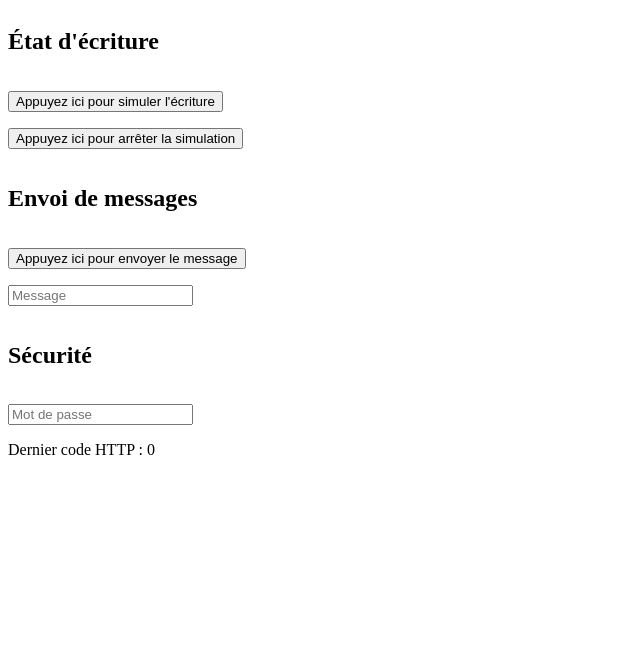
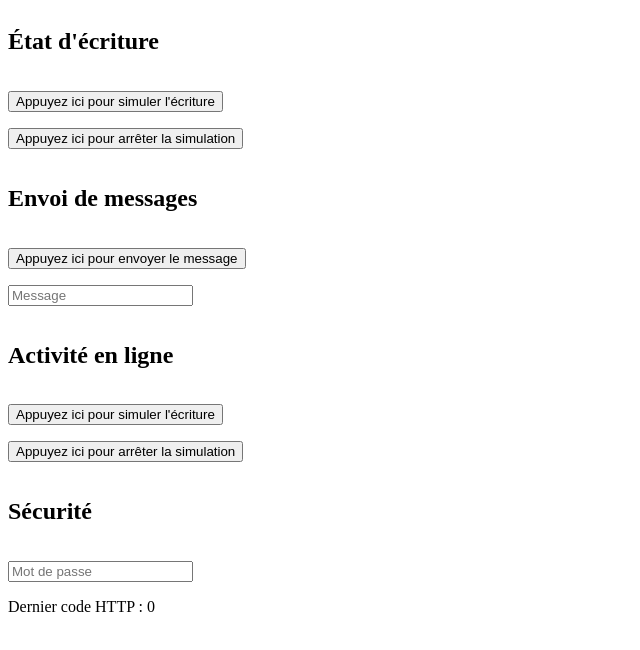
Before and after one commit to FlorianLeChat/Discord-Tunnel, a Next.js app in the folder src/main/ui/: page / in a window 1280 px wide. Shown: the top 650 px of the page, without its empty margins (0-640 px from the left). Built offline with nearby package versions, Linux system fonts and the light colour scheme.

Commit message:
Ajout des contrôles de présence côté front

```diff
--- a/src/main/ui/pages/index.tsx
+++ b/src/main/ui/pages/index.tsx
@@ -10,6 +10,7 @@ export default function Home()
 	const [ message, setMessage ] = useState( "" );
 	const [ password, setPassword ] = useState( "" );
 	const [ typingTimer, setTypingTimer ] = useState<NodeJS.Timer>();
+	const [ presenceTimer, setPresenceTimer ] = useState<NodeJS.Timer>();
 
 	const updatePassword = ( event: React.ChangeEvent<HTMLInputElement> ) =>
 	{
@@ -48,6 +49,33 @@ export default function Home()
 		}
 	};
 
+	// Permet de démarrer la simulation de présence.
+	const startPresence = () =>
+	{
+		const presence = () =>
+		{
+			fetch( window.location.pathname + "api/presence?secret=" + password )
+				.then( response => setCode( response.status ) );
+
+			console.log( "Requête de simulation de présence envoyée." );
+		};
+
+		presence();
+
+		setPresenceTimer( setInterval( presence, 60000 ) );
+	};
+
+	// Permet d'arrêter la simulation de présence.
+	const stopPresence = () =>
+	{
+		if ( presenceTimer )
+		{
+			clearInterval( presenceTimer );
+
+			console.log( "Requête de simulation de présence arrêtée." );
+		}
+	};
+
 	// Permet d'envoyer un message au travers de l'API de Discord.
 	const sendMessage = () =>
 	{
@@ -72,6 +100,12 @@ export default function Home()
 
 			<input type="text" value={message} onChange={updateMessage} placeholder="Message" />
 
+			<h1>Activité en ligne</h1>
+
+			<button onClick={startPresence}>Appuyez ici pour simuler l'écriture</button>
+
+			<button onClick={stopPresence}>Appuyez ici pour arrêter la simulation</button>
+
 			<h2>Sécurité</h2>
 
 			<input type="text" value={password} onChange={updatePassword} placeholder="Mot de passe" />
```
